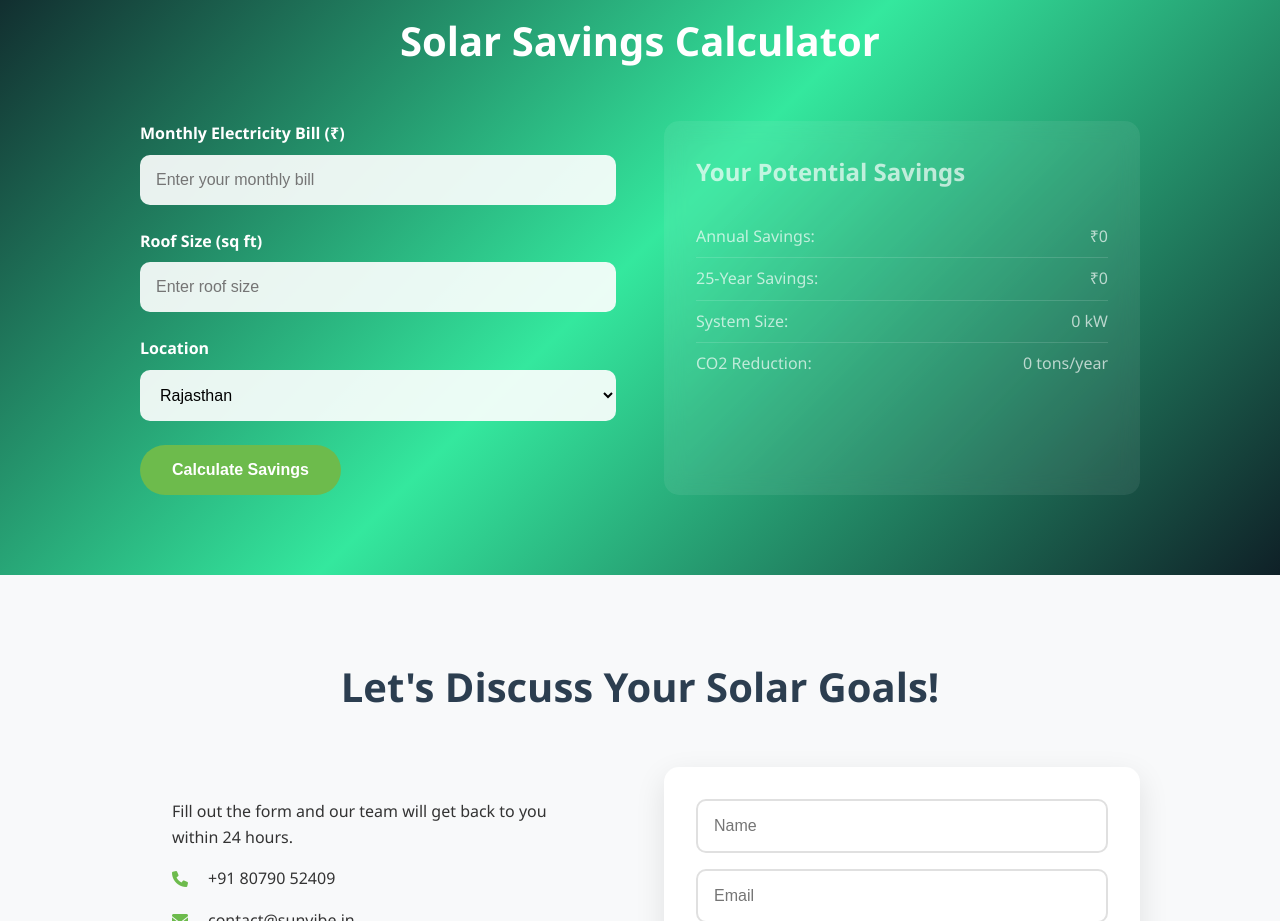
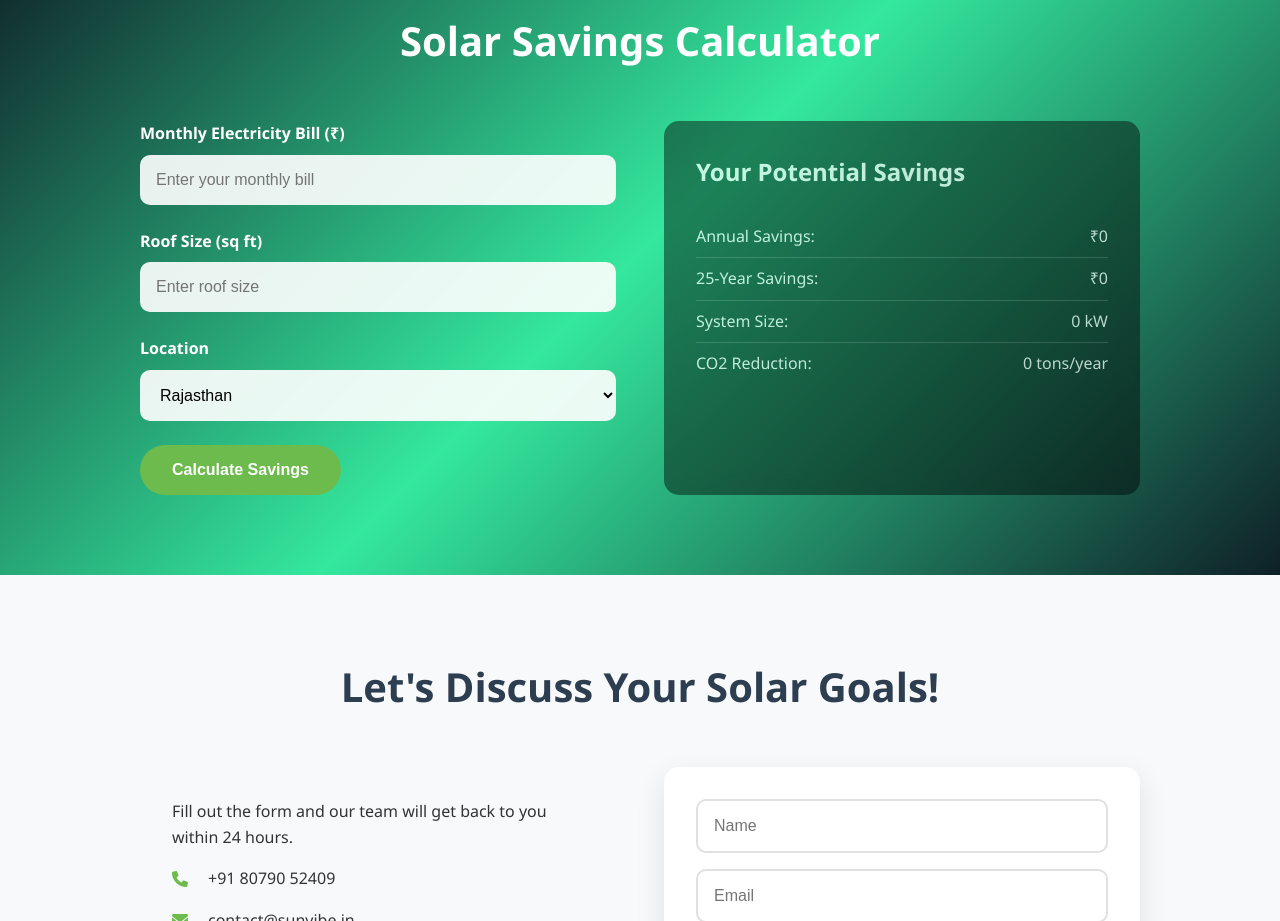
Before and after one commit to Tushaljoshi/solar, a plain HTML site: page frontend/index.html in a window 1280 px wide. Shown: the part 5060-5981 px from the top of the page. Drawn offline with Linux system fonts and the light colour scheme.

Commit message:
change seb design

```diff
--- a/frontend/style.css
+++ b/frontend/style.css
@@ -444,7 +444,7 @@ body {
 }
 
 .calculator-results {
-    background: rgba(255, 255, 255, 0.1);
+    background: rgb(0 0 0 / 63%);
     padding: 2rem;
     border-radius: 15px;
     backdrop-filter: blur(10px);
```
Also changed, not shown: frontend/images/rooftop.jpeg, frontend/images/school.jpeg.
